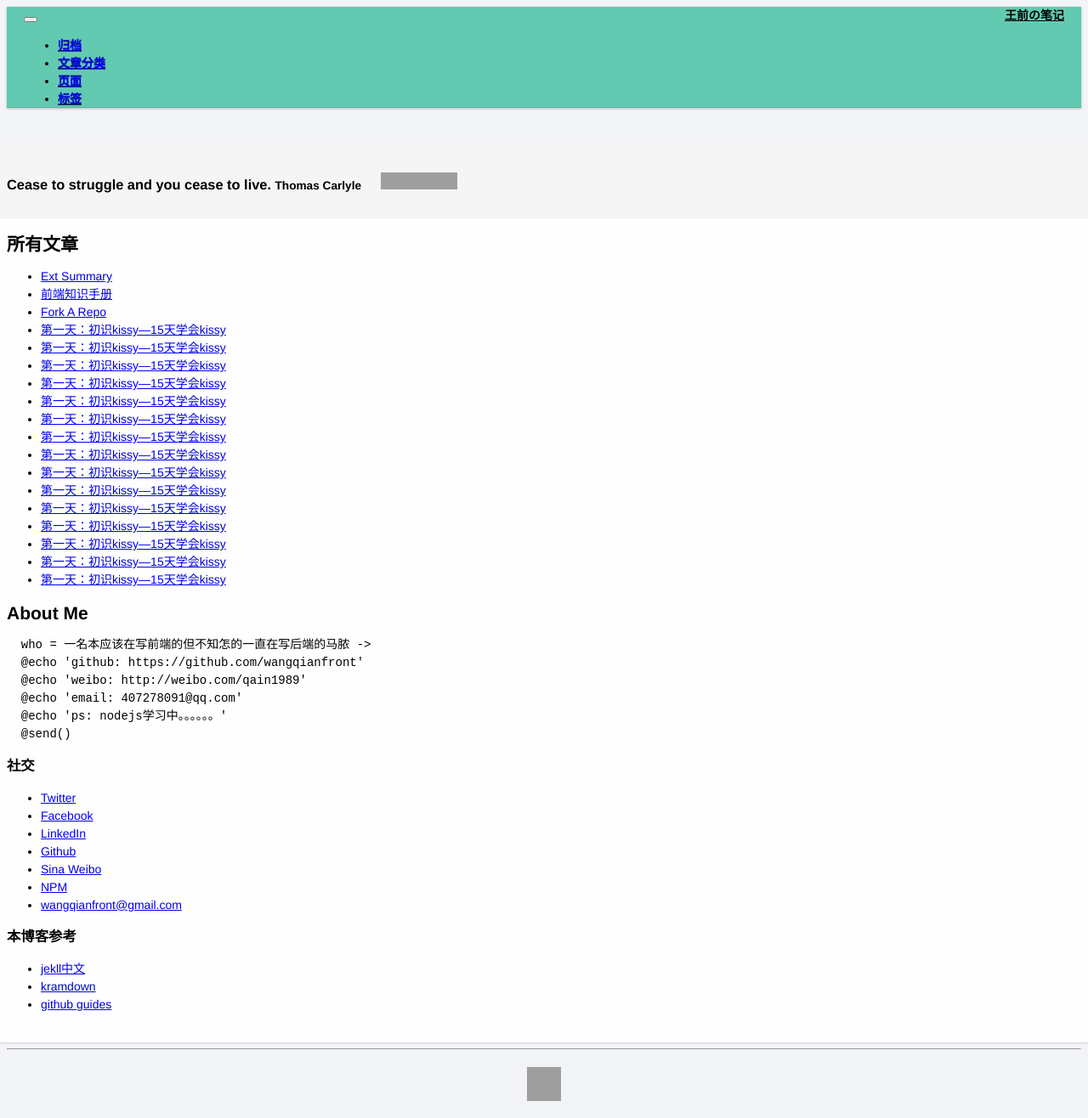
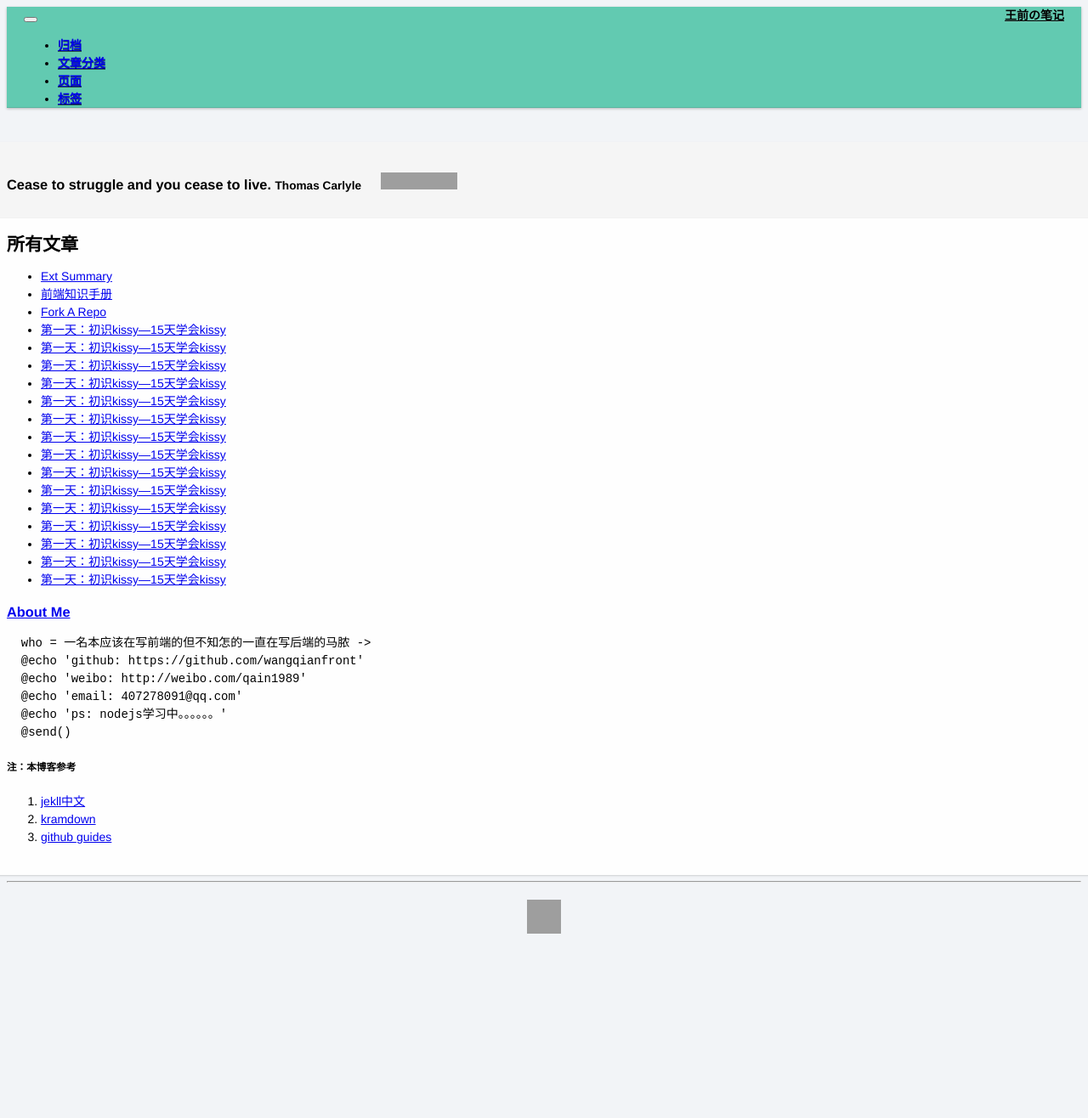
Before and after one commit to wangqianfront/wangqianfront.github.io, a Jekyll site: the page built from index.md, in a window 1280 px wide. Shown: the whole page at 85% size. Built offline with Jekyll 4.4.1, drawn with Linux system fonts in a browser that asks for light colours; nearby versions of some CDN libraries; after the commit the page ends 1119 px from its top, so only the background shows below that; grey boxes are pictures that could not be loaded.

Commit message:
Update index.md

````diff
--- a/index.md
+++ b/index.md
@@ -14,7 +14,7 @@ tagline: Thomas Carlyle
   {% endfor %}
 </ul>
 
-## About Me
+### [About Me](http://wangqianfront.github.io/pages/about/index.html)
 
 
 ```javascript
@@ -26,19 +26,8 @@ tagline: Thomas Carlyle
   @send()
 ```
 
-### 社交
+##### 注：本博客参考
 
-* [Twitter](http://twitter.com/wangqianfront)
-* [Facebook](http://facebook.com/wangqianfront)
-* [LinkedIn](http://www.linkedin.com/in/wangqianfront)
-* [Github](http://github.com/wangqianfront)
-* [Sina Weibo](http://weibo.com/qain1989)
-* [NPM](https://www.npmjs.org/~wangqianfront)
-* [wangqianfront@gmail.com](mailto:wangqianfront@gmail.com)
-
-
-### 本博客参考
-
-* [jekll中文](http://jekyllcn.com/)
-* [kramdown](http://kramdown.gettalong.org/quickref.html)
-* [github guides](https://guides.github.com/)
+1. [jekll中文](http://jekyllcn.com/)
+2. [kramdown](http://kramdown.gettalong.org/quickref.html)
+3. [github guides](https://guides.github.com/)
````
